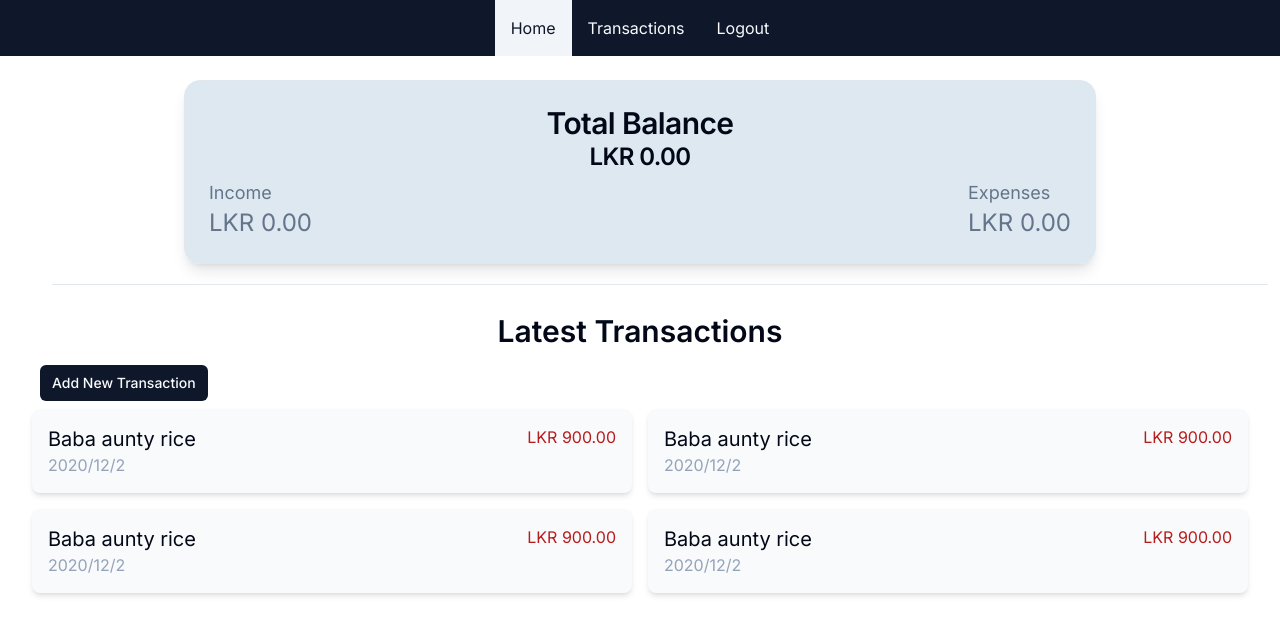
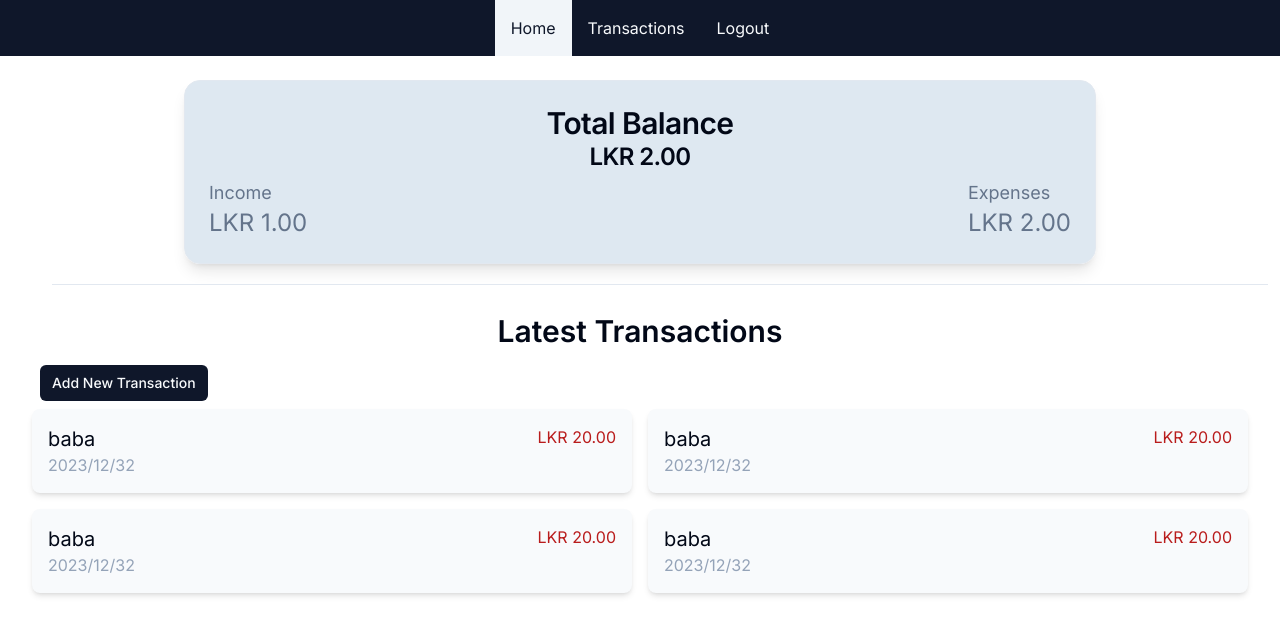
Before and after one commit to Kaweesha-mr/Expence-Tracker, a Next.js app in the folder frontend/: page / in a window 1280 px wide. Shown: the top 634 px of the page. Built offline with nearby package versions, Linux system fonts and the light colour scheme.

Commit message:
feat: props added for main and transition card

```diff
--- a/frontend/src/app/(userFacing)/page.tsx
+++ b/frontend/src/app/(userFacing)/page.tsx
@@ -8,10 +8,7 @@ export default function HomePage() {
     return (
         <>
 
-        <MainCard />
-
-
-
+        <MainCard totalBalance={2} expenses={2} income={1} />
             <Separator className="m-5" />
 
             <div className="flex flex-col">
@@ -19,20 +16,13 @@ export default function HomePage() {
                 <h1 className="text-3xl  font-semibold text-center m-2 ">Latest Transactions</h1>
                 <Button size={"sm"} className="w-fit m-2">Add New Transaction</Button>
                 <div className="grid grid-cols-1 md:grid-cols-2 gap-4">
-
-                    <TransactionCard />
-                    <TransactionCard />
-                    <TransactionCard />
-                    <TransactionCard />
-
+                    <TransactionCard Title={"baba"}  Date={"2023/12/32"} Amount={20}/>
+                    <TransactionCard Title={"baba"}  Date={"2023/12/32"} Amount={20}/>
+                    <TransactionCard Title={"baba"}  Date={"2023/12/32"} Amount={20}/>
+                    <TransactionCard Title={"baba"}  Date={"2023/12/32"} Amount={20}/>
                 </div>
 
-
-
             </div>
-
-
-
         </>
     )
 }
--- a/frontend/src/components/TransactionCard.tsx
+++ b/frontend/src/components/TransactionCard.tsx
@@ -1,16 +1,22 @@
 import { formatCurrency } from "@/lib/formatter";
+import { title } from "process";
 
-export default function TransactionCard(){
+type TransactionCardProps = {
+    Title: string;
+    Date: string;
+    Amount: number;
 
+}
 
+export default function TransactionCard({Title, Date, Amount}: TransactionCardProps) {
     return (
         <div className=" h-35 flex flex-row justify-between p-4 bg-slate-50 rounded-lg shadow-md hover:shadow-sm transition-all duration-300 ">
             <div>
-                <h1 className="p text-xl">Baba aunty rice</h1>
-                <p className="text-slate-400">2020/12/2</p>
+                <h1 className="p text-xl">{Title}</h1>
+                <p className="text-slate-400">{Date}</p>
             </div>
             <div>
-                <h1 className="text-red-700">{formatCurrency(900)}</h1>
+                <h1 className="text-red-700">{formatCurrency(Amount)}</h1>
             </div>
         </div>
     )
--- a/frontend/src/components/mainCard.tsx
+++ b/frontend/src/components/mainCard.tsx
@@ -3,12 +3,15 @@ import { formatCurrency } from "@/lib/formatter";
 import { Card, CardHeader, CardTitle, CardDescription } from "./ui/card";
 import { useState } from "react";
 
-export default function MainCard() {
+type MainCardProps = {
+    totalBalance: number;
+    income: number;
+    expenses: number;
+    }
 
-    //usestate add
-    const[totalBalance, setTotalBalance] = useState<number>(0.00);
-    const[income, setIncome] = useState<number>(0.00);
-    const[expenses, setExpenses] = useState<number>(0.00);
+export default function MainCard({...props}: MainCardProps) {
+
+
 
     return <div className="flex justify-center items-center">
         <Card className="w-full sm:w-3/4 md:1/2 rounded-2xl h-fit bg-[#8eb0cd4a] shadow-lg">
@@ -16,18 +19,18 @@ export default function MainCard() {
                 <CardTitle>
                     <div className="text-center">
                         <h1 className="text-3xl">Total Balance</h1>
-                        <p className="text-2xl">{formatCurrency(totalBalance)}</p>
+                        <p className="text-2xl">{formatCurrency(props.totalBalance)}</p>
                     </div>
                 </CardTitle>
                 <CardDescription>
                     <div className="flex flex-row justify-between">
                         <div>
                             <h2 className="text-lg">Income</h2>
-                            <p className="text-2xl">{formatCurrency(income)}</p>
+                            <p className="text-2xl">{formatCurrency(props.income)}</p>
                         </div>
                         <div>
                             <h2 className="text-lg">Expenses</h2>
-                            <p className="text-2xl">{formatCurrency(expenses)}</p>
+                            <p className="text-2xl">{formatCurrency(props.expenses)}</p>
                         </div>
                     </div>
                 </CardDescription>
```
